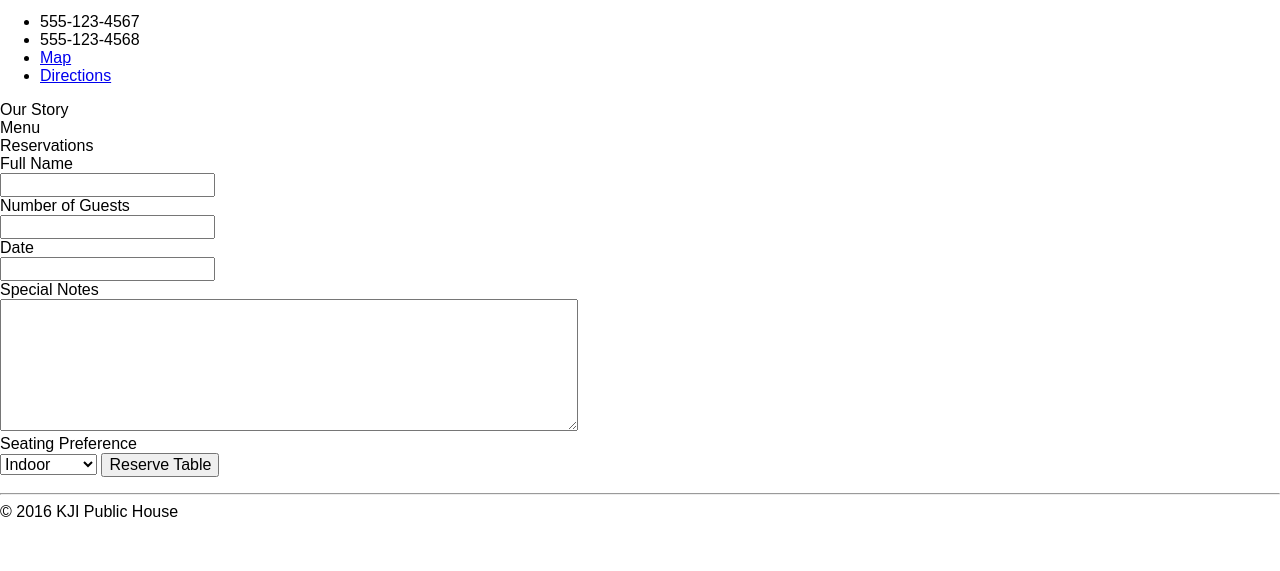
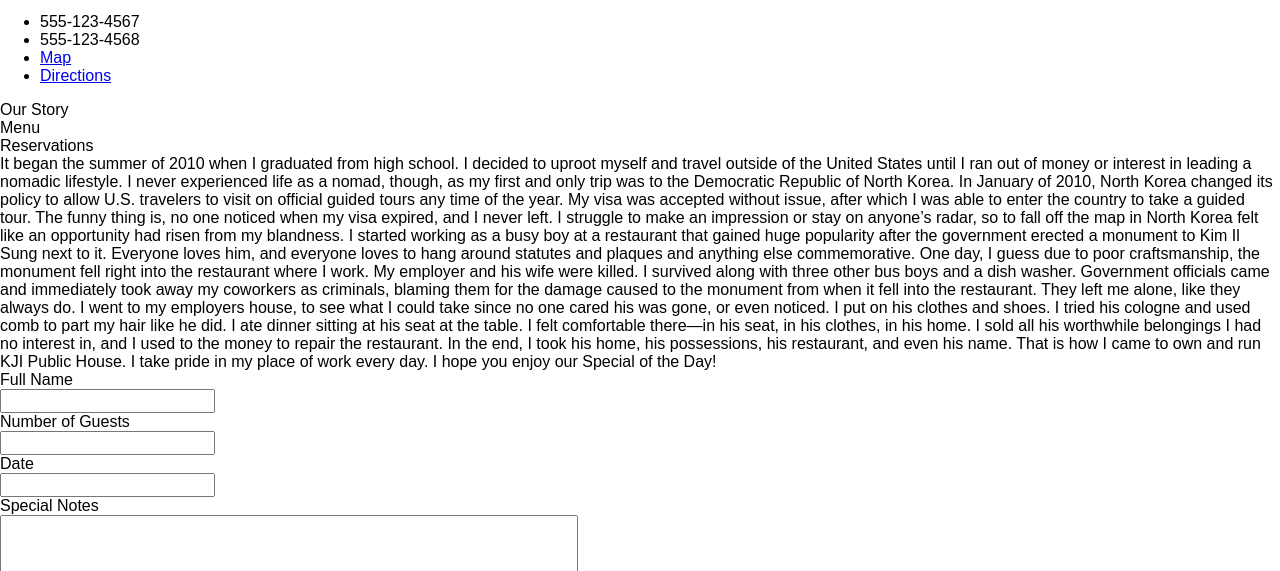
Before and after one commit to team4restaurantpage/team4restaurantpage, a website with bundled scripts: page app/index.html in a window 1280 px wide. Shown: the part 643-1214 px from the top of the page. Before the commit the page ends 1164 px from the top, so only its background shows below. Built offline with nearby package versions, Linux system fonts and the light colour scheme; no server answers; files whose address does not match are found by name.

Commit message:
adding our story

```diff
--- a/app/index.html
+++ b/app/index.html
@@ -31,7 +31,9 @@
       <div class="each-tab"id="menu-tab">Menu</div>
       <div class="each-tab" id="reserve-tab">Reservations</div></div>
       <div class="tab-content">
-        <div class="story-content"></div>
+        <div class="story-content">     It began the summer of 2010 when I graduated from high school. I decided to uproot myself and travel outside of the United States until I ran out of money or interest in leading a nomadic lifestyle. I never experienced life as a nomad, though, as my first and only trip was to the Democratic Republic of North Korea. In January of 2010, North Korea changed its policy to allow U.S. travelers to visit on official guided tours any time of the year.
+     My visa was accepted without issue, after which I was able to enter the country to take a guided tour. The funny thing is, no one noticed when my visa expired, and I never left. I struggle to make an impression or stay on anyone’s radar, so to fall off the map in North Korea felt like an opportunity had risen from my blandness. I started working as a busy boy at a restaurant that gained huge popularity after the government erected a monument to Kim Il Sung next to it. Everyone loves him, and everyone loves to hang around statutes and plaques and anything else commemorative.
+     One day, I guess due to poor craftsmanship, the monument fell right into the restaurant where I work. My employer and his wife were killed. I survived along with three other bus boys and a dish washer. Government officials came and immediately took away my coworkers as criminals, blaming them for the damage caused to the monument from when it fell into the restaurant. They left me alone, like they always do. I went to my employers house, to see what I could take since no one cared his was gone, or even noticed. I put on his clothes and shoes. I tried his cologne and used comb to part my hair like he did. I ate dinner sitting at his seat at the table. I felt comfortable there—in his seat, in his clothes, in his home. I sold all his worthwhile belongings I had no interest in, and I used to the money to repair the restaurant. In the end, I took his home, his possessions, his restaurant, and even his name. That is how I came to own and run KJI Public House. I take pride in my place of work every day. I hope you enjoy our Special of the Day!</div>
         <div class="menu-content hidden-cont"></div>
         <div class="reserve-content hidden-cont">
 
```
